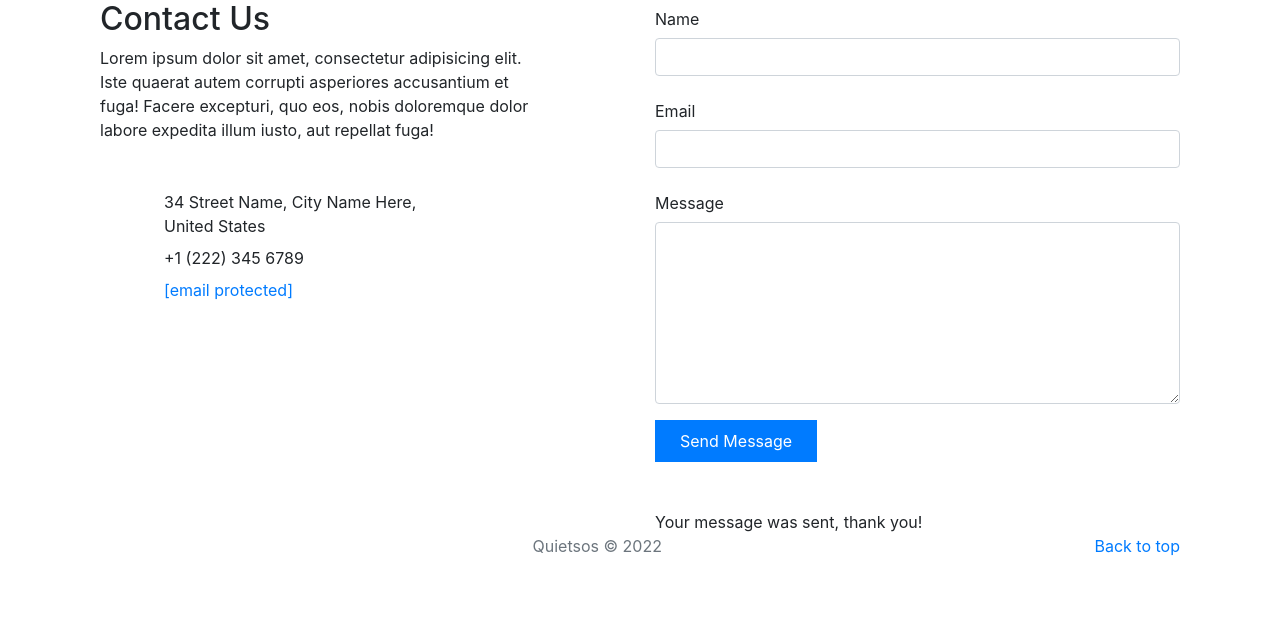
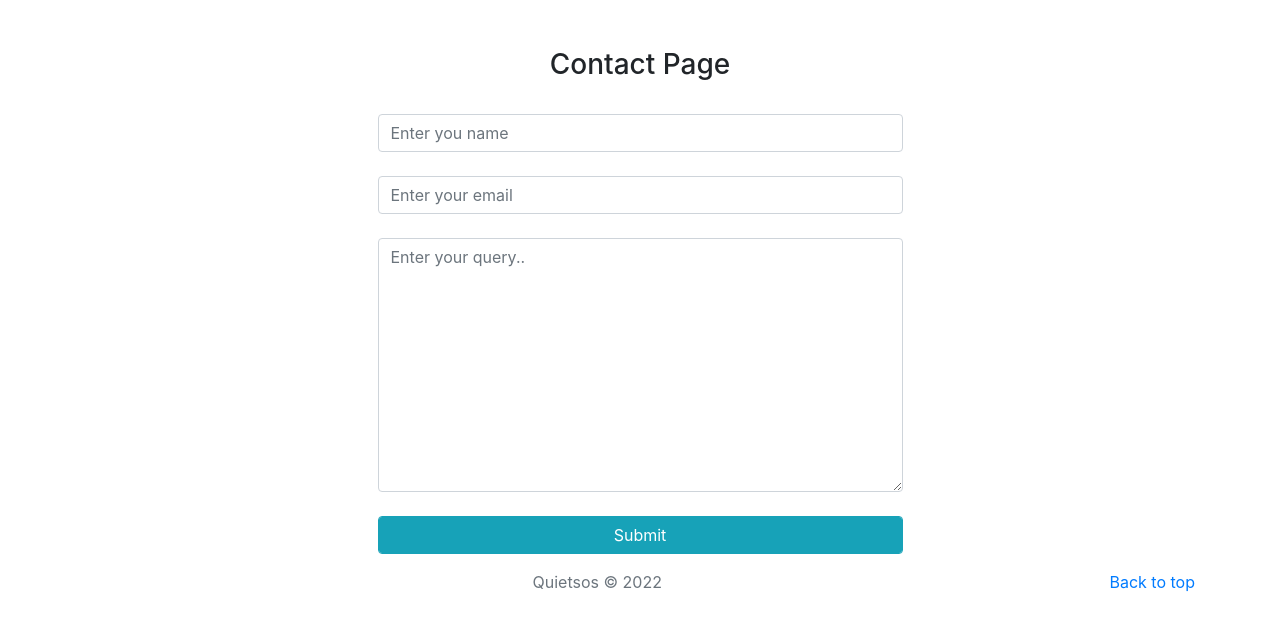
Before and after one commit to quietsos/Blog_site, a Django app: page /contact/ in a window 1280 px wide. Shown: the part 56-687 px from the top of the page. Run offline with Django 3.2, Linux system fonts and the light colour scheme.

Commit message:
GET method

```diff
--- a/practice/skillapp/views.py
+++ b/practice/skillapp/views.py
@@ -1,4 +1,5 @@
 from gzip import READ
+import re
 from django.shortcuts import render
 from django.http import HttpResponse
 
@@ -33,6 +34,17 @@ def home(request):
 def contact(request):
     # return HttpResponse("This is contact page!")
 
+    name = request.GET.get('name')
+    email = request.GET.get('email')
+    query = request.GET.get('comments')
+
+    # print(name)
+    # print(email)
+    # print(query)
+
+    print(f" name:{name} \n Email: {email} \n Query: {query} \n")
+
+
     return render(request,'demo/contact.html')
 
 def about(request):
--- a/practice/templates/demo/contact.html
+++ b/practice/templates/demo/contact.html
@@ -12,7 +12,22 @@ contact
 <!-- start content  -->
 {% block content %}
 
-<div class="content">
+
+
+<div class="mt-5">
+    <form action="" method="GET" class="form-group mr-auto ml-auto col-md-6">
+        <h3 class=" text-center"> Contact Page </h3><br>
+        <input type="text" name="name" class="form-control" id="name" placeholder="Enter you name"><br>
+        <input type="email" name="email" class="form-control" id="email" placeholder="Enter your email"><br>
+        <textarea name="comments" id="comments" class="form-control" cols="30" rows="10"
+            placeholder="Enter your query.. "></textarea><br>
+        <input type="submit" class="btn btn-info form-control" value="Submit">
+
+    </form>
+
+</div>
+
+<!-- <div class="content">
     <div class="container">
         <div class="row">
             <div class="col-md-5 mr-auto">
@@ -66,10 +81,10 @@ contact
             </div>
         </div>
 
-    </div>
+    </div> -->
 
 
-    {% endblock %}
+{% endblock %}
 
 
-    <!-- end content   -->
+<!-- end content   -->
```
